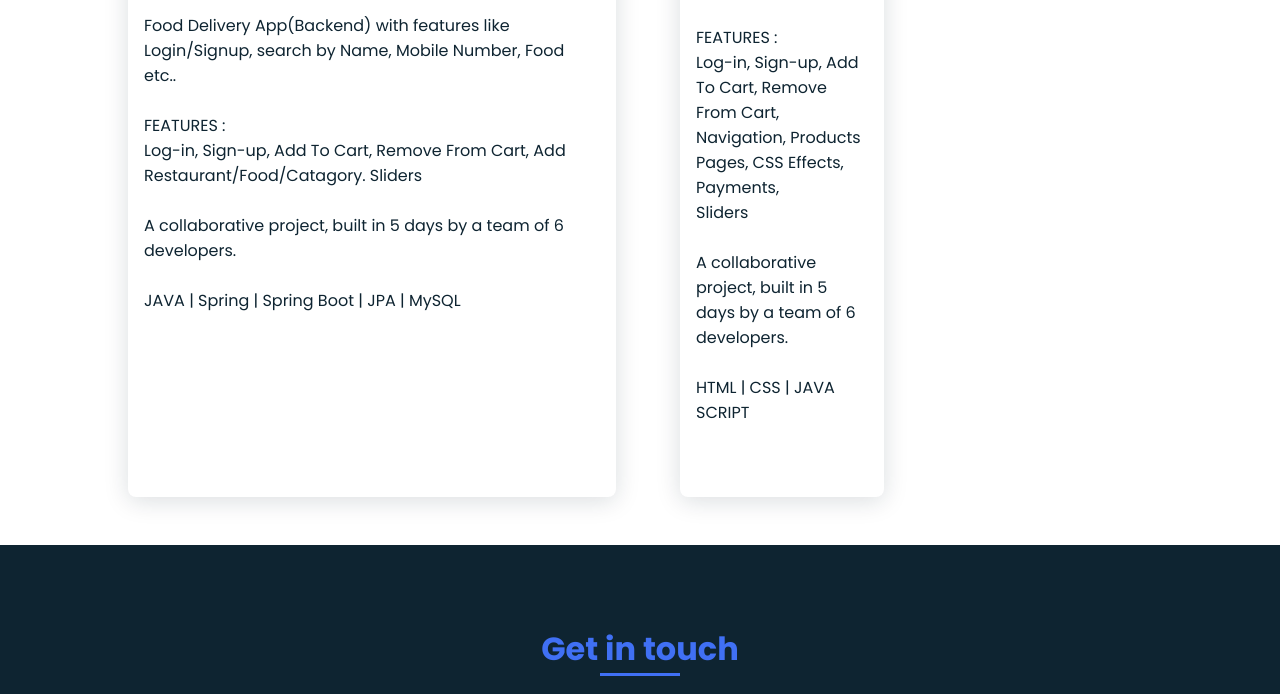
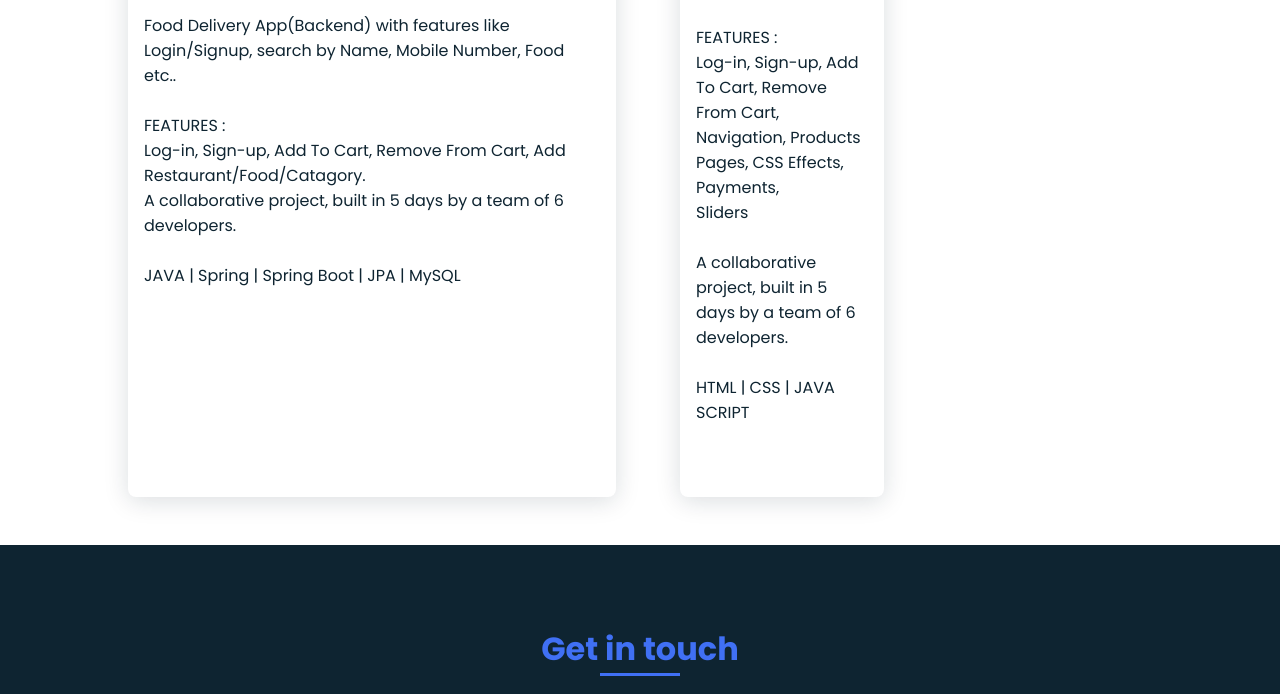
Before and after one commit to g-utsav/Portfolio, a plain HTML site: page index.html in a window 1280 px wide. Shown: the part 2929-3623 px from the top of the page. Drawn offline with Linux system fonts and the light colour scheme; a web font is replaced by a local one.

Commit message:
box change ofproject

```diff
--- a/index.html
+++ b/index.html
@@ -235,7 +235,7 @@
         <br>
 
 
-        <div class="project-container">
+        <!--<div class="project-container">
           <div class="project-img" data-sr-id="32" style="visibility: visible; opacity: 1; transform: matrix3d(1, 0, 0, 0, 0, 1, 0, 0, 0, 0, 1, 0, 0, -80, 0, 1); transition: opacity 2s cubic-bezier(0.5, 0, 0, 1) 0s, transform 2s cubic-bezier(0.5, 0, 0, 1) 0s;">
             <img src="https://user-images.githubusercontent.com/101566533/185026588-e10640fb-cda2-48a9-8748-e5855261af3e.jpeg" alt="https://https://github.com/g-utsav/FoodDeliveryApp">
             <p class="project-title">Licious Clone</p>
@@ -255,6 +255,40 @@
               A collaborative project, built in 5 days by a team of 6 developers. <br>
               <br>JAVA | Spring | Spring Boot | JPA | MySQL
             </p>
+            <br>
+            <br>
+            <br>
+            <br>
+            <div class="project-btns">
+              <a href="https://github.com/g-utsav/FoodDeliveryApp" target="_blank" class="small-btn button" data-sr-id="3" style="visibility: visible; opacity: 1; transform: matrix3d(1, 0, 0, 0, 0, 1, 0, 0, 0, 0, 1, 0, 0, -80, 0, 1); transition: opacity 2s cubic-bezier(0.5, 0, 0, 1) 0s, transform 2s cubic-bezier(0.5, 0, 0, 1) 0s;">
+                Code
+              </a>
+              <a href="https://github.com/g-utsav/FoodDeliveryApp" target="_blank" class="small-btn button" data-sr-id="4" style="visibility: visible; opacity: 1; transform: matrix3d(1, 0, 0, 0, 0, 1, 0, 0, 0, 0, 1, 0, 0, -80, 0, 1); transition: opacity 2s cubic-bezier(0.5, 0, 0, 1) 0s, transform 2s cubic-bezier(0.5, 0, 0, 1) 0s;">
+                Live
+              </a>
+            </div>
+          </div>-->
+
+
+
+           <div class="project-container">
+          <div class="project-img" data-sr-id="32" style="visibility: visible; opacity: 1; transform: matrix3d(1, 0, 0, 0, 0, 1, 0, 0, 0, 0, 1, 0, 0, -80, 0, 1); transition: opacity 2s cubic-bezier(0.5, 0, 0, 1) 0s, transform 2s cubic-bezier(0.5, 0, 0, 1) 0s;">
+            <img src="https://user-images.githubusercontent.com/101566533/185026588-e10640fb-cda2-48a9-8748-e5855261af3e.jpeg" alt="cult.fit">
+            <p class="project-title">Licious Clone</p>
+            <p class="project-subtitle">
+               Food Delivery App(Backend) with
+              features like Login/Signup, search
+              by Name, Mobile Number, Food etc..
+              <br>
+              <br>
+              FEATURES :
+              <br>
+              Log-in, Sign-up, Add To Cart, Remove From Cart,
+              Add Restaurant/Food/Catagory.
+              <br>
+              A collaborative project, built in 5 days by a team of 6 developers. <br>
+              <br>JAVA | Spring | Spring Boot | JPA | MySQL
+            </p>
             <!-- <br>
             <br>
             <br>
@@ -268,6 +302,7 @@
               </a>
             </div>
           </div>
+
 
 
 
```
